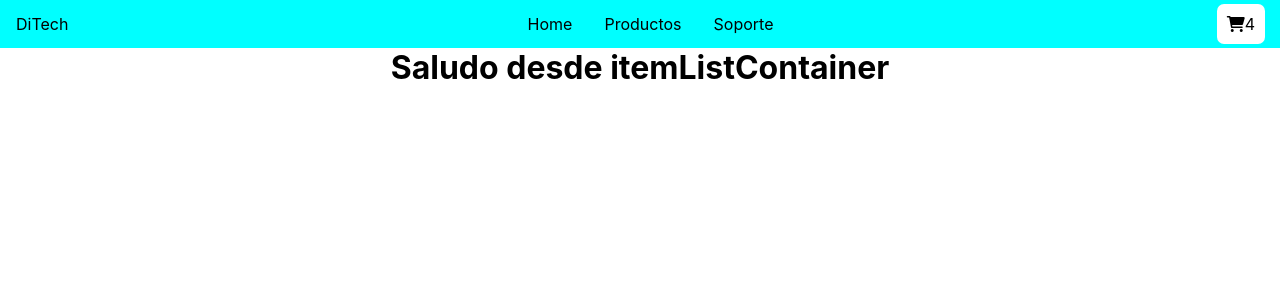
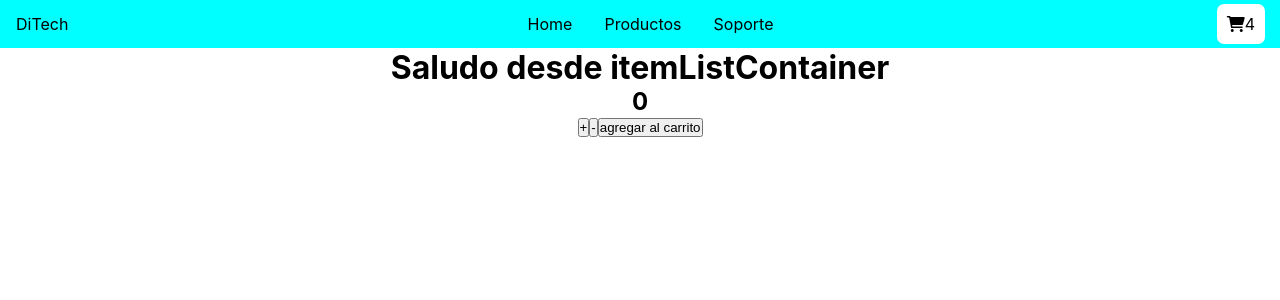
Before and after one commit to nahuRo/ecommerce, a React (Create React App) app: page / in a window 1280 px wide. Shown: the top 300 px of the page. Built offline with nearby package versions, Linux system fonts and the light colour scheme.

Commit message:
contador de boton

```diff
--- a/src/App.js
+++ b/src/App.js
@@ -2,15 +2,21 @@ import './App.css';
 
 import NavBar from './components/NavBar/NavBar';
 import ItemListContainer from './components/ItemListContainer/ItemListContainer';
+import ItemCount from './components/ItemCount/ItemCount';
+function App() {
 
-function App() {
+    const cantidadProd = (cant) => {
+        console.log(`${cant} cantidad de productos agregados al carrito`)
+    }
+
     return (
         <div className="App">
             <header>
-       <NavBar/> {/*traigo mi primer componte (NavBar) */}
+                <NavBar/>
             </header>
             <main>
-        <ItemListContainer greeting = 'Saludo desde itemListContainer'/>
+                <ItemListContainer cantWidget={1} greeting = 'Saludo desde itemListContainer'/>
+                <ItemCount initial={0} stock={4} onAdd={cantidadProd}/>
             </main>
         </div>
     );
--- a/src/components/CartWidget/CartWidget.js
+++ b/src/components/CartWidget/CartWidget.js
@@ -3,7 +3,7 @@ import './CartWidget.css'
 const CarWidget = () => {
     return(
         <div className = 'CartWidget'>
-            <i class="fa-solid fa-cart-shopping"></i>
+            <i className="fa-solid fa-cart-shopping"></i>
             4
         </div>
     )
--- /dev/null
+++ b/src/components/ItemCount/ItemCount.js
@@ -0,0 +1,31 @@
+import { useState } from "react";
+
+const ItemCount = ({initial, stock, onAdd}) => {
+    const [count, setCount] = useState(initial);
+
+    const increment = () => {
+        if (count < stock) {
+            setCount(count + 1)
+        }else{
+            console.log(`supera el stock de ${stock}, no puede agregar mas productos de este tipo`)
+        }
+    }
+    const decrement = () => {
+        if (count > 0) {
+            setCount(count - 1)
+        }else{
+            console.log(`no puede agregar un número negativo de productos`)
+        }
+    }
+    return (
+        <>
+            <div>
+                <h2>{count}</h2>
+            </div>
+            <button onClick={increment}> + </button>
+            <button onClick={decrement}> - </button>
+            <button onClick={() => onAdd(count)}>agregar al carrito</button>
+        </>
+    );
+};
+export default ItemCount
--- a/src/components/ItemListContainer/ItemListContainer.js
+++ b/src/components/ItemListContainer/ItemListContainer.js
@@ -1,4 +1,3 @@
-
 const ItemListContainer = (props) => {
     return(
         <h1>{props.greeting}</h1>
```
Also changed, not shown: src/components/ItemCount/ItemCount.css (added), src/components/ItemListContainer/ItemListContainer.css (added). Lines whose indentation alone changed are shown as unchanged.
